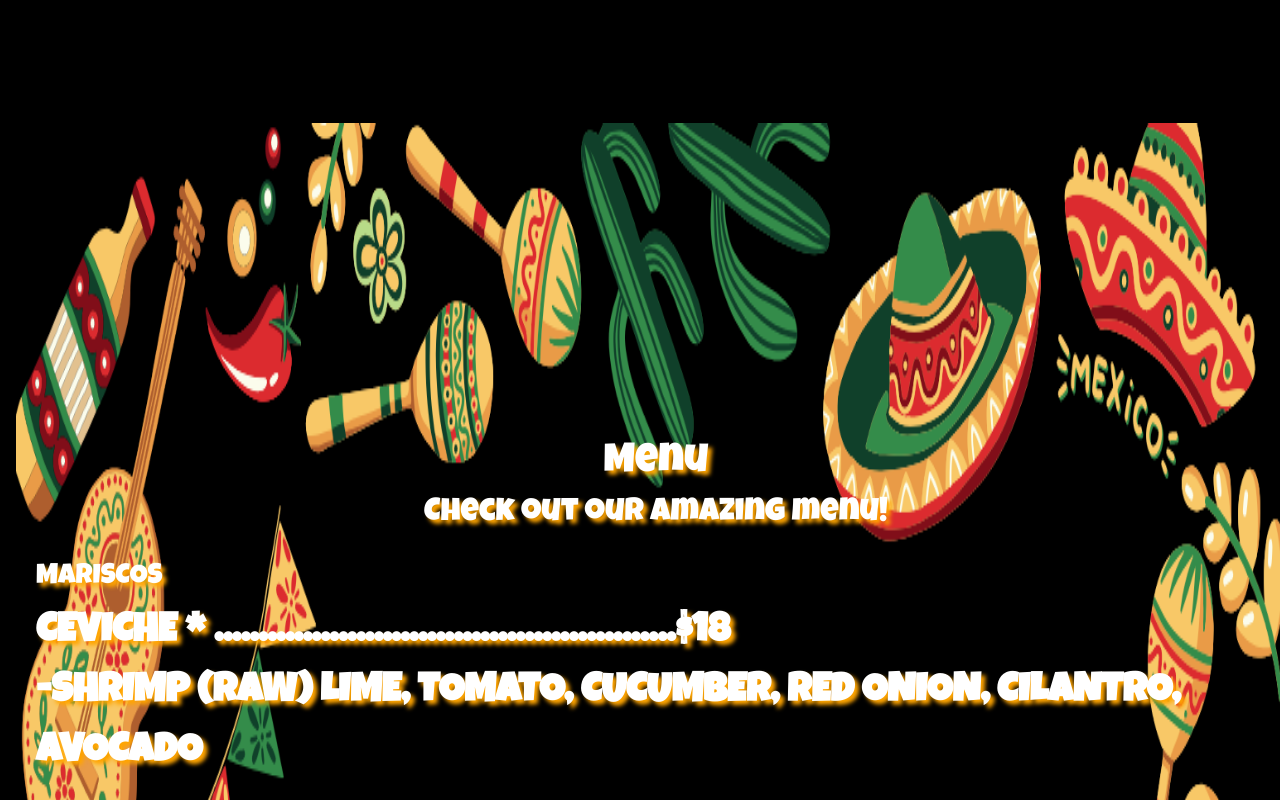
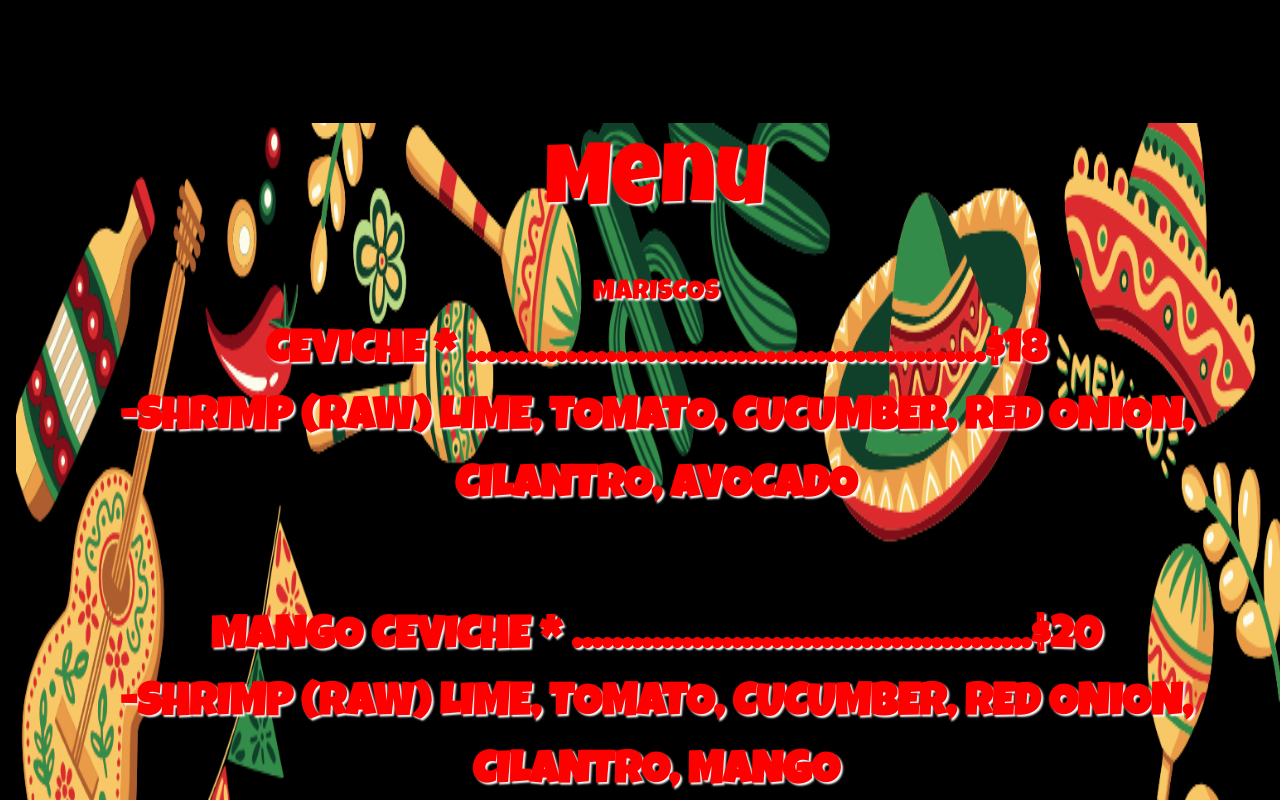
Before and after one commit to arrozconpollo220/Compitas-Tacos-Mariscos, a React (Vite) app in the folder Compitas-Tacos-Marisscos/: page /menu in a window 1280 px wide. Shown: the part 640-1440 px from the top of the page. Built offline with nearby package versions, Linux system fonts and the light colour scheme; a web font is replaced by a local one.

Commit message:
udpated font style, udpated contact us form,udpate menu styles, update menu border

```diff
--- a/Compitas-Tacos-Marisscos/src/pages/Menu.jsx
+++ b/Compitas-Tacos-Marisscos/src/pages/Menu.jsx
@@ -23,8 +23,8 @@ function Menu() {
         alignItems: 'center',
         marginTop: '100px',
       }}>
-        <h1>Menu</h1>
-        <h2>Check out our amazing menu!</h2>
+        <h1 className="menu-title">Menu</h1>
+
         <ul style={{ listStyleType: 'none' }} className="mariscos">
           <h3>MARISCOS</h3>
           <li>CEVICHE * ....................................................$18</li>
--- a/Compitas-Tacos-Marisscos/src/styles/Home.css
+++ b/Compitas-Tacos-Marisscos/src/styles/Home.css
@@ -1,8 +1,7 @@
 .the-truck img {
     border-radius: 35px;
-    width: 3500px;
-    border-color: orange;
-    border-style: solid;
+    width: 100%;
+    opacity: 0.4;
 }
 
 .the-truck {
--- a/Compitas-Tacos-Marisscos/src/styles/Menu.css
+++ b/Compitas-Tacos-Marisscos/src/styles/Menu.css
@@ -1,23 +1,44 @@
 .mariscos {
-    font-size: 40px;
+    font-size: 45px;
     padding: 10px;
     margin: 10px;
+    color: red;
+    text-shadow: 2px 2px 2px white;
+    text-align: center;
 }
 
 .tacos {
-    font-size: 40px;
+    font-size: 45px;
     padding: 10px;
     margin: 10px;
+    color: white;
+    text-shadow: 2px 2px 2px red;
+    text-align: center;
 }
 
 .drinks {
-    font-size: 40px;
+    font-size: 45px;
     padding: 10px;
     margin: 10px;
+    color: red;
+    text-shadow: 2px 2px 2px white;
+    text-align: center;
 }
 
 .disclaimer {
     font-size: 20px;
     padding: 10px;
     margin: 10px;
+    color: red;
+    text-shadow: 2px 2px 2px white;
+    text-align: center;
 }
+
+.menu-title {
+    font-size: 85px;
+    padding: 10px;
+    margin: 10px;
+    color: red;
+    text-shadow: 2px 2px 2px white;
+    text-align: center;
+}
```
